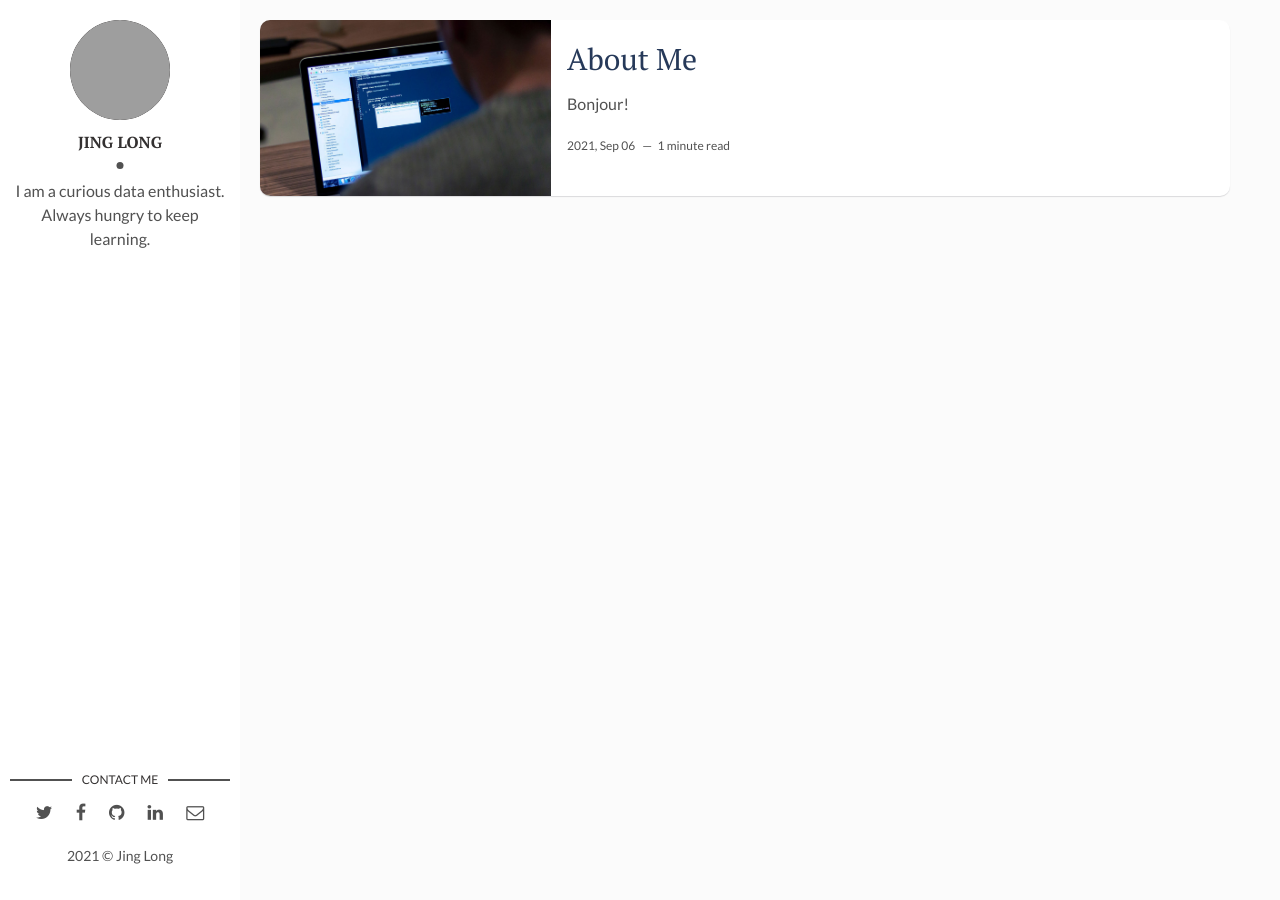
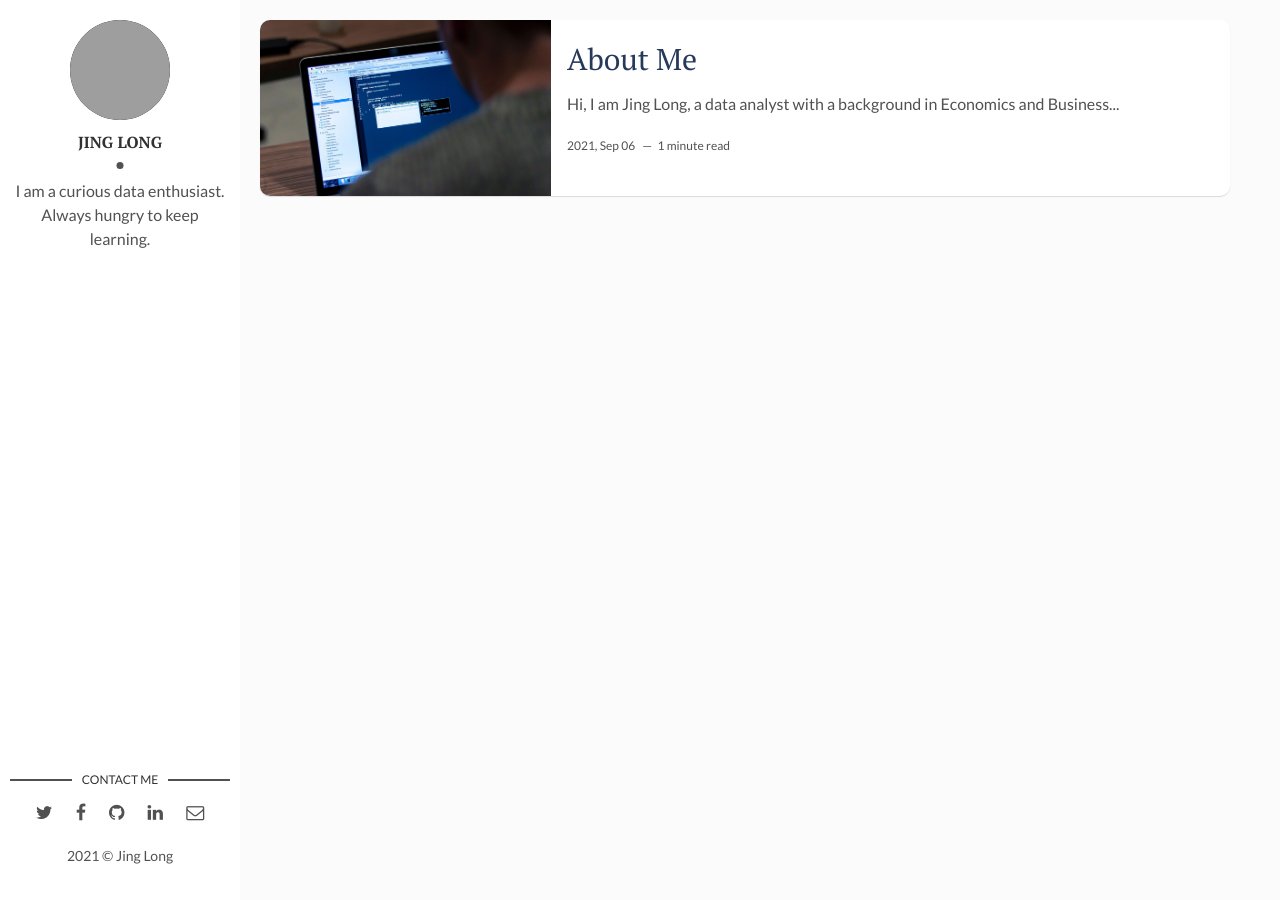
Before and after one commit to jing042323/jing-long, a Jekyll site: the page built from index.html, in a window 1280 px wide. Built offline with Jekyll 4.4.1, drawn with Linux system fonts in a browser that asks for light colours; the list of posts is cut into pages by our own code; grey boxes are pictures that could not be loaded.

Commit message:
update aboutme

```diff
--- a/_posts/2021-09-06-about-me.markdown
+++ b/_posts/2021-09-06-about-me.markdown
@@ -8,4 +8,6 @@ fig-caption: # Add figcaption (optional)
 tags: [CV, AboutMe]
 ---
 
-Bonjour!
+Hi, I am Jing Long, a data analyst with a background in Economics and Business Analytics. I enjoy the process of getting valuable insights out of data, from the first ideas around what you want to achieve, through data preparation, analysis and visualisation, all the way to the business implications. Thinking like an economist and acting like a data scientist is what I want to do.
+
+## My Education Background
```
